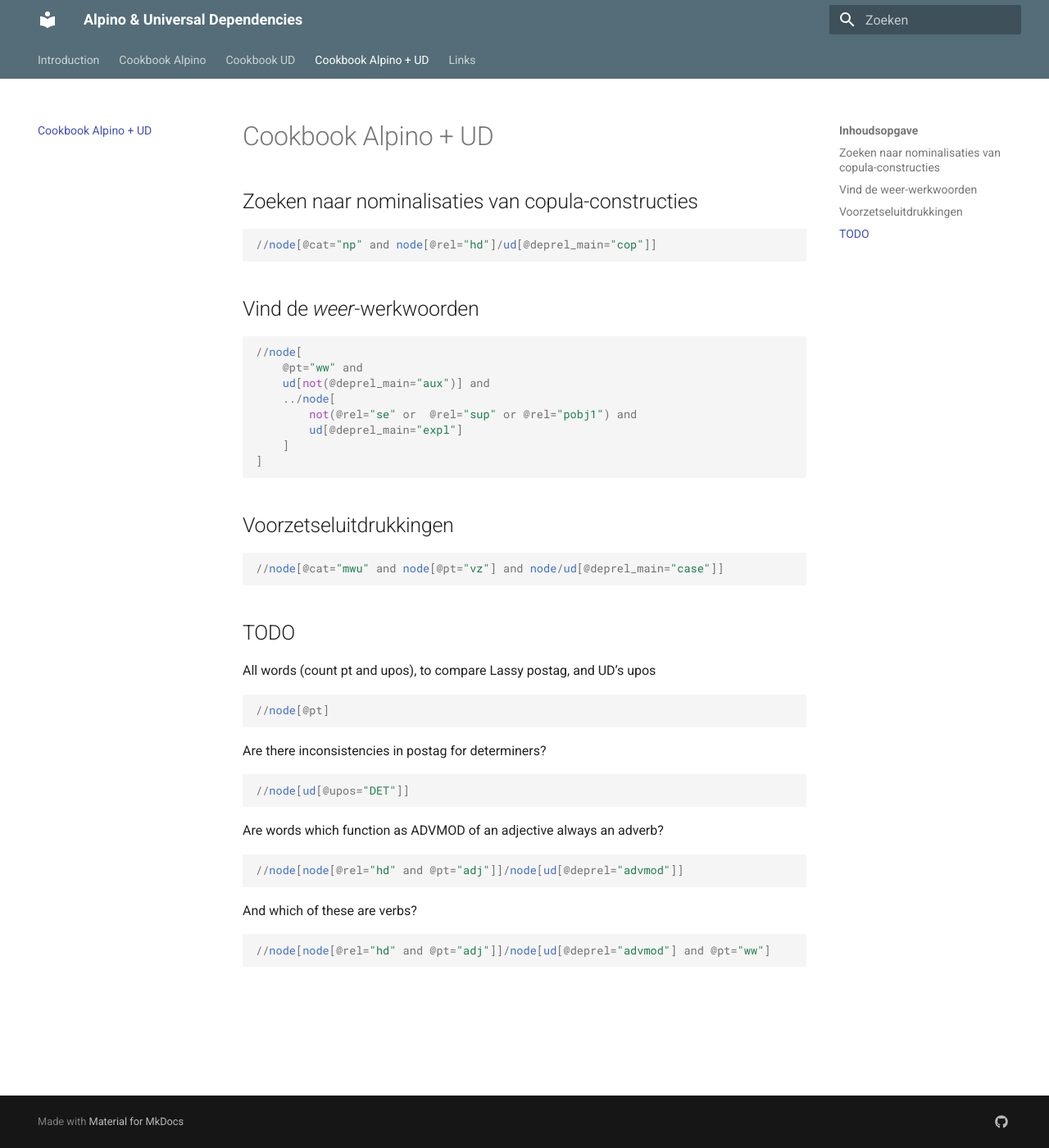
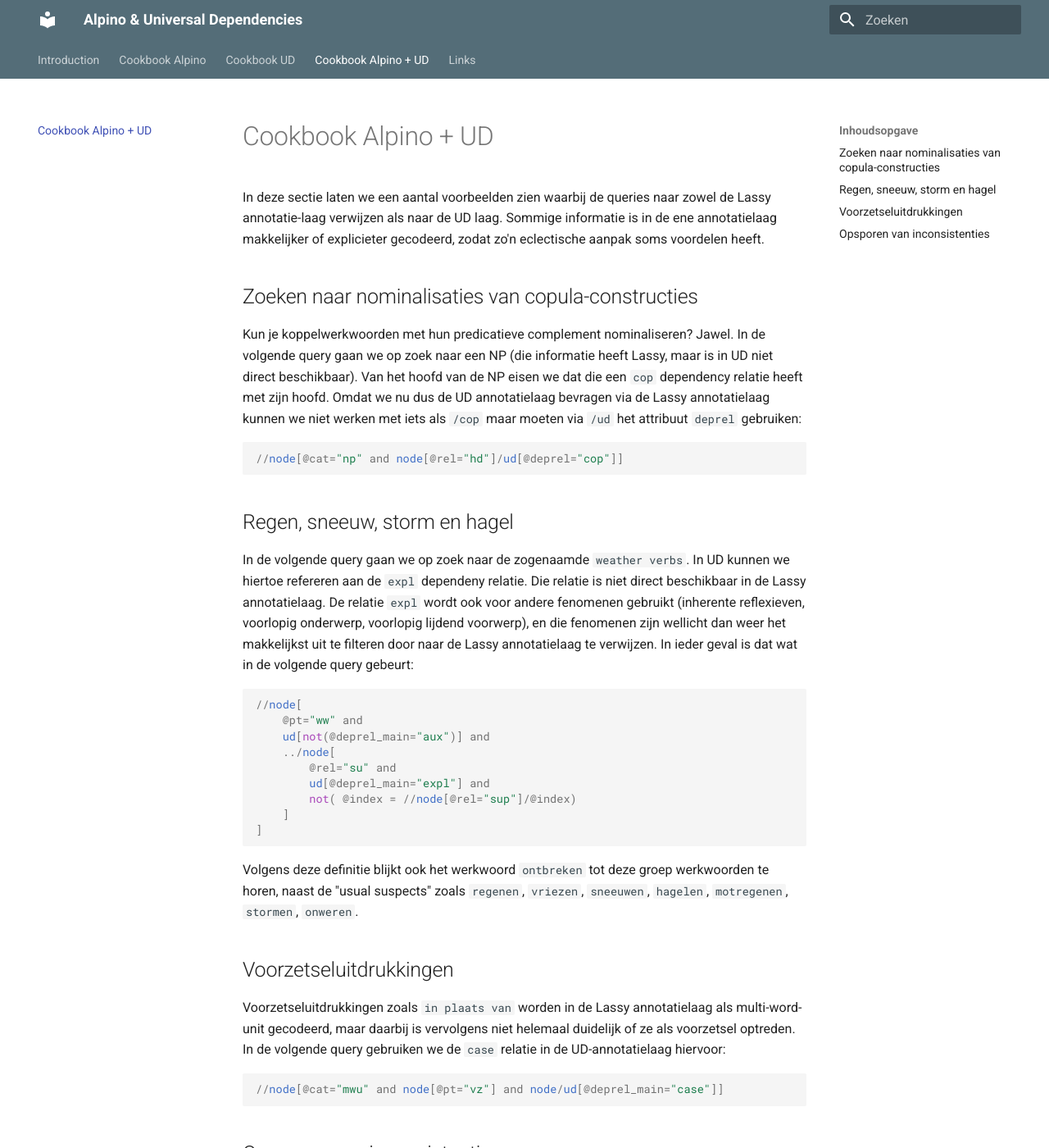
Before and after one commit to rug-compling/alud-docs, an MkDocs documentation site: the page built from docs/alpinoud.md, in a window 1280 px wide and 1400 px high. Shown: the whole window at 82% size. Built offline with MkDocs 1.6.1 and Material for MkDocs 9.7.7, drawn with Linux system fonts in a browser that asks for light colours; some of the changed text lies outside the part shown.

Commit message:
Update alpinoud.md
added more text and simplified examples somewhat

````diff
--- a/docs/alpinoud.md
+++ b/docs/alpinoud.md
@@ -1,51 +1,65 @@
 # Cookbook Alpino + UD
+
+In deze sectie laten we een aantal voorbeelden zien waarbij de queries naar zowel de Lassy annotatie-laag verwijzen als naar de UD laag. Sommige informatie is in de ene annotatielaag makkelijker of explicieter gecodeerd, zodat zo'n eclectische aanpak soms voordelen heeft.
 
 ## Zoeken naar nominalisaties van copula-constructies
 
+Kun je koppelwerkwoorden met hun predicatieve complement nominaliseren? Jawel. In de volgende query gaan we op zoek naar een NP (die informatie heeft Lassy, maar is in UD niet direct beschikbaar). Van het hoofd van de NP eisen we dat die een `cop` dependency relatie heeft met zijn hoofd. Omdat we nu dus de UD annotatielaag bevragen via de Lassy annotatielaag kunnen we niet werken met iets als `/cop` maar moeten via `/ud` het attribuut `deprel` gebruiken:
+
 ```xquery
-//node[@cat="np" and node[@rel="hd"]/ud[@deprel_main="cop"]]
+//node[@cat="np" and node[@rel="hd"]/ud[@deprel="cop"]]
 ```
 
-## Vind de *weer*-werkwoorden
+## Regen, sneeuw, storm en hagel
+
+In de volgende query gaan we op zoek naar de zogenaamde `weather verbs`. In UD kunnen we hiertoe refereren aan de `expl` dependeny relatie. Die relatie is niet direct beschikbaar in de Lassy annotatielaag. De relatie `expl` wordt ook voor andere fenomenen gebruikt (inherente reflexieven, voorlopig onderwerp, voorlopig lijdend voorwerp), en die fenomenen zijn wellicht dan weer het makkelijkst uit te filteren door naar de Lassy annotatielaag te verwijzen. In ieder geval is dat wat in de volgende query gebeurt:
 
 ```xquery
 //node[
     @pt="ww" and
     ud[not(@deprel_main="aux")] and
     ../node[
-        not(@rel="se" or  @rel="sup" or @rel="pobj1") and
-        ud[@deprel_main="expl"]
+        @rel="su" and
+        ud[@deprel_main="expl"] and
+        not( @index = //node[@rel="sup"]/@index)
     ]
 ]
 ```
 
+Volgens deze definitie blijkt ook het werkwoord `ontbreken` tot deze groep werkwoorden te horen, naast de "usual suspects" zoals `regenen`, `vriezen`, `sneeuwen`, `hagelen`, `motregenen`, `stormen`, `onweren`.
+
+
 ## Voorzetseluitdrukkingen
+
+Voorzetseluitdrukkingen zoals `in plaats van` worden in de Lassy annotatielaag als multi-word-unit gecodeerd, maar daarbij is vervolgens niet helemaal duidelijk of ze
+als voorzetsel optreden. In de volgende query gebruiken we de `case` relatie in de UD-annotatielaag hiervoor:
 
 ```xquery
 //node[@cat="mwu" and node[@pt="vz"] and node/ud[@deprel_main="case"]]
 ```
 
-## TODO
+## Opsporen van inconsistenties
 
-All words (count pt and upos), to compare Lassy postag, and UD’s upos
+Voor specifieke doeleinden is het soms interessant om te zien of er onverwachte verschillen zijn tussen de Lassy-laag en de UD-laag.
+
+Bij deze query vinden we dus alle woorden, en tellen vervolgens de combinaties van `pt` en `upos`.
 
 ```xquery
 //node[@pt]
 ```
 
-Are there inconsistencies in postag for determiners?
+Meer specifiek kunnen we bijvoorbeeld zoeken naar alle determiners, en dan tellen welke `pt` of `postag` daarmee samengaan:
 
 ```xquery
 //node[ud[@upos="DET"]]
 ```
 
-Are words which function as ADVMOD of an adjective always an adverb?
+Het UD-label `advmod` suggereert dat de modifier een bijwoord moet zijn. Is dat altijd zo?
 
 ```xquery
-//node[node[@rel="hd" and @pt="adj"]]/node[ud[@deprel="advmod"]]
+//node[ud[@deprel="advmod"] and not(@pt="bw")]
 ```
-
-And which of these are verbs?
+Als je vervolgens telt op `pt` ben je mogelijkerwijs verrast door het optreden van de `tsw`. Dus die bekijken we vervolgens wat beter:
 ```xquery
-//node[node[@rel="hd" and @pt="adj"]]/node[ud[@deprel="advmod"] and @pt="ww"]
+//node[ud[@deprel="advmod"] and @pt="tsw"]
 ```
````
